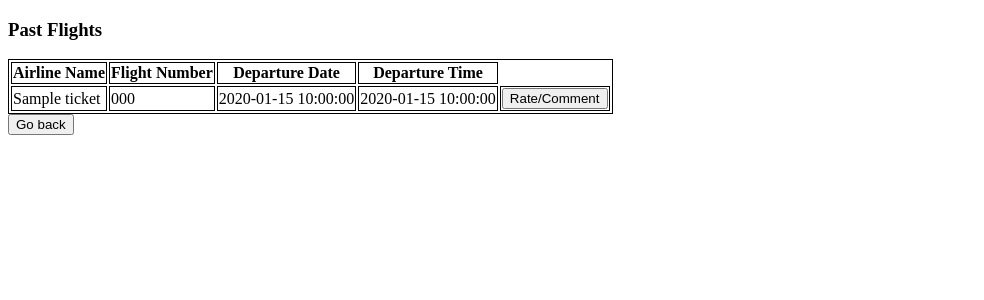
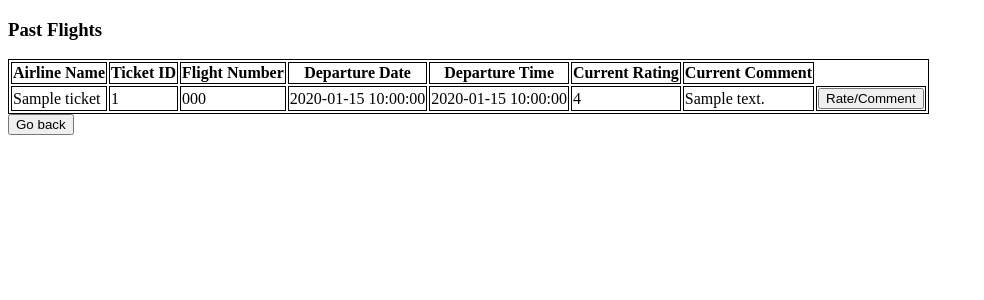
Before and after one commit to zl3466/Database3083-Flight-System, a Flask app: page /past_flight in a window 1280 px wide. Shown: the top 300 px of the page, without its empty margins (0-984 px from the left). Run offline with Flask 2, Linux system fonts and the light colour scheme; the visitor is signed in with stand-in values (Sample User, id 1); tables that the repository leaves empty or names only in its code hold one stand-in row (values such as "Sample post").

Commit message:
Zhiheng Li's stuff

```diff
--- a/zhihengcode/templates/customer_my_flights.html
+++ b/zhihengcode/templates/customer_my_flights.html
@@ -19,6 +19,7 @@
         {% if data %}
             <table>
                 <th>Airline Name</th>
+                <th>Ticket ID</th>
                 <th>Flight Number</th>
                 <th>Departure Date</th>
                 <th>Departure Time</th>
@@ -27,6 +28,7 @@
                 <form action="/cancel_flight" method="POST">
                 <tr>
                     <td>{{line['airline_name']}}</td>
+                    <td>{{line['ticket_id']}}</td>
                     <td>{{line['flight_number']}}</td>
                     <td>{{line['departure_date']}}</td>
                     <td>{{line['departure_time']}}</td>
--- a/zhihengcode/templates/customer_past_flights.html
+++ b/zhihengcode/templates/customer_past_flights.html
@@ -16,17 +16,23 @@
         </style>
         <table>
             <th>Airline Name</th>
+            <th>Ticket ID</th>
             <th>Flight Number</th>
             <th>Departure Date</th>
             <th>Departure Time</th>
+            <th>Current Rating</th>
+            <th>Current Comment</th>
 
         {% for line in data %}
             <form action="/rate_comment" method="POST">
             <tr>
                 <td>{{line['airline_name']}}</td>
+                <td>{{line['ticket_id']}}</td>
                 <td>{{line['flight_number']}}</td>
                 <td>{{line['departure_date']}}</td>
                 <td>{{line['departure_time']}}</td>
+                <td>{{line['rating']}}</td>
+                <td>{{line['comment']}}</td>
                 <input type="number" name="ticket_id" value={{line['ticket_id']}} hidden/>
                 <td><input type="submit" value = 'Rate/Comment' /></td>
             </tr>
```
